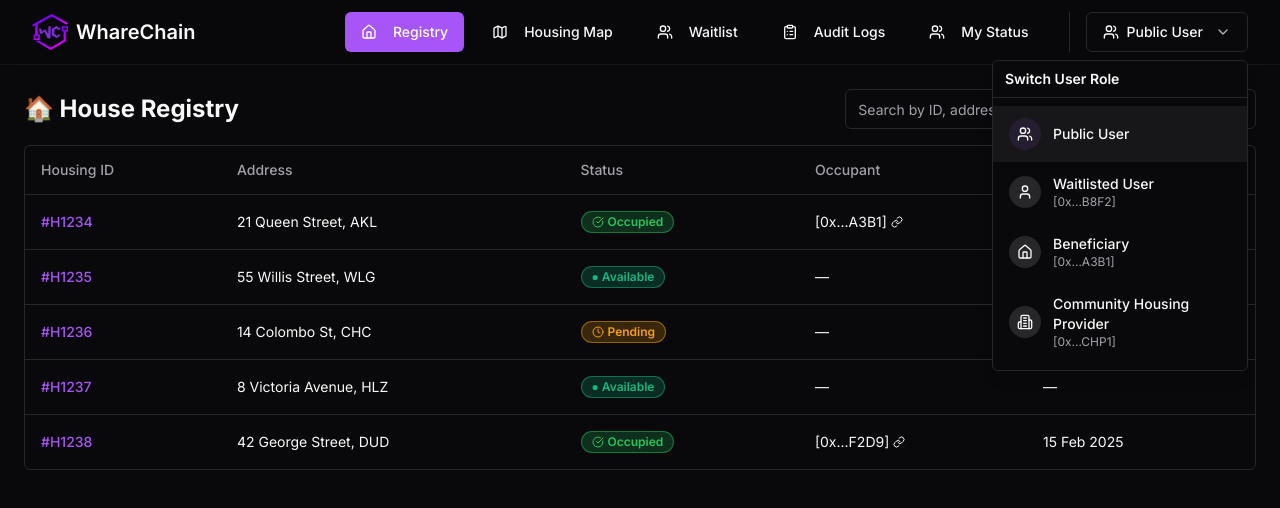
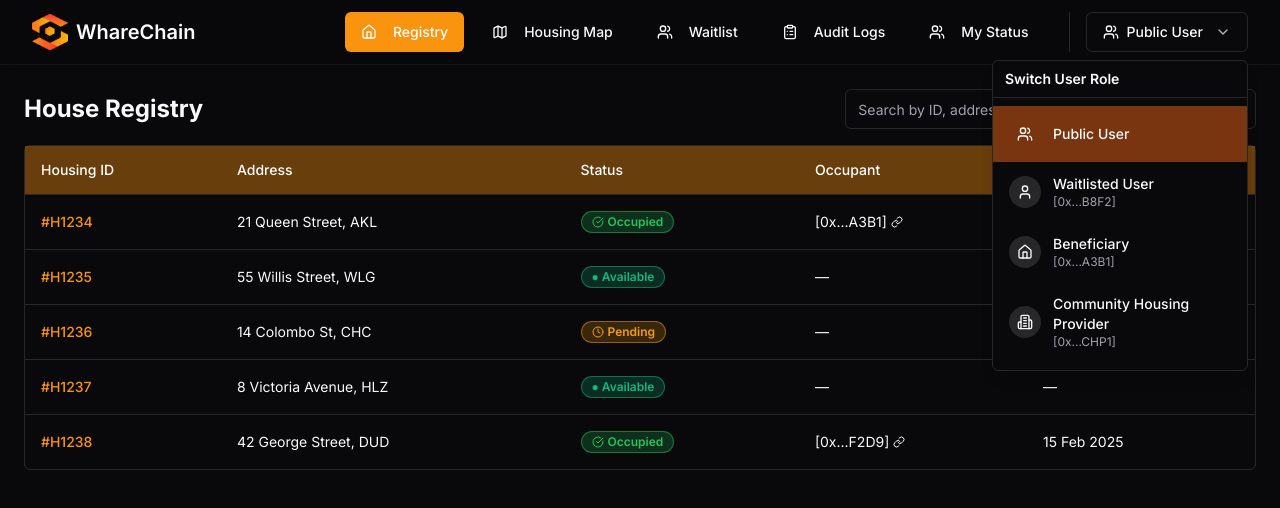
Before and after one commit to lucasr1b/whare-chain, a Next.js app: page / in a window 1280 px wide. Both pictures are taken after a click on the button "Public User". Shown: the top 508 px of the page. Built offline with nearby package versions, Linux system fonts and the light colour scheme.

Commit message:
Design - change colour & font (orange)

```diff
--- a/app/globals.css
+++ b/app/globals.css
@@ -33,7 +33,7 @@
     --card-foreground: 0 0% 98%;
     --popover: 240 10% 3.9%;
     --popover-foreground: 0 0% 98%;
-    --primary: 271 91% 65%;
+    --primary: 34, 96%, 52%;
     --primary-foreground: 0 0% 100%;
     --secondary: 240 3.7% 15.9%;
     --secondary-foreground: 0 0% 98%;
@@ -45,7 +45,7 @@
     --destructive-foreground: 0 0% 98%;
     --border: 240 3.7% 15.9%;
     --input: 240 3.7% 15.9%;
-    --ring: 271 91% 65%;
+    --ring: 34, 96%, 52%;
   }
 }
 
--- a/app/layout.tsx
+++ b/app/layout.tsx
@@ -9,6 +9,9 @@ const inter = Inter({ subsets: ["latin"] })
 
 export const metadata: Metadata = {
   title: "WhareChain",
+  icons: {
+    icon: "/logo.png",
+  },
   description: "Transparent social housing management system for New Zealand",
   generator: 'v0.dev'
 }
--- a/components/audit-logs.tsx
+++ b/components/audit-logs.tsx
@@ -52,7 +52,7 @@ export function AuditLogs() {
   return (
     <div className="space-y-4">
       <div className="flex items-center">
-        <h1 className="text-2xl font-bold">🔒 MSD Audit Logs</h1>
+        <h1 className="text-2xl font-bold">MSD Audit Logs</h1>
       </div>
 
       <div className="space-y-2 text-muted-foreground">
--- a/components/beneficiary-dashboard.tsx
+++ b/components/beneficiary-dashboard.tsx
@@ -89,7 +89,7 @@ export function BeneficiaryDashboard() {
   return (
     <div className="space-y-6 max-w-4xl mx-auto">
       <div className="flex flex-col md:flex-row md:items-center md:justify-between gap-4">
-        <h1 className="text-3xl font-bold">🏠 My Housing</h1>
+        <h1 className="text-3xl font-bold">My Housing</h1>
         <Button
           onClick={() => setMaintenanceDialogOpen(true)}
           className="gap-2 bg-primary hover:bg-primary/90 text-primary-foreground"
--- a/components/chp-dashboard.tsx
+++ b/components/chp-dashboard.tsx
@@ -161,7 +161,7 @@ export function CHPDashboard() {
   return (
     <div className="space-y-6 max-w-6xl mx-auto">
       <div className="flex flex-col md:flex-row md:items-center md:justify-between gap-4">
-        <h1 className="text-3xl font-bold">🏢 Community Housing Provider</h1>
+        <h1 className="text-3xl font-bold">Community Housing Provider</h1>
         <div className="flex items-center gap-2 bg-muted/50 px-4 py-2 rounded-md">
           <span className="text-muted-foreground">Provider ID:</span>
           <span className="font-medium">{userId || "[0x...CHP1]"}</span>
--- a/components/housing-registry.tsx
+++ b/components/housing-registry.tsx
@@ -59,7 +59,7 @@ export function HousingRegistry() {
   return (
     <div className="space-y-4">
       <div className="flex items-center justify-between">
-        <h1 className="text-2xl font-bold">🏠 House Registry</h1>
+        <h1 className="text-2xl font-bold">House Registry</h1>
         <div className="w-1/3">
           <Input
             placeholder="Search by ID, address, or status..."
--- a/components/my-waitlist-status.tsx
+++ b/components/my-waitlist-status.tsx
@@ -81,7 +81,7 @@ export function MyWaitlistStatus() {
   return (
     <div className="space-y-6 max-w-4xl mx-auto">
       <div className="flex items-center">
-        <h1 className="text-2xl font-bold">👤 My Waitlist Status</h1>
+        <h1 className="text-2xl font-bold">My Waitlist Status</h1>
       </div>
 
       {!showResults ? (
--- a/components/ui/table.tsx
+++ b/components/ui/table.tsx
@@ -73,7 +73,7 @@ const TableHead = React.forwardRef<
   <th
     ref={ref}
     className={cn(
-      "h-12 px-4 text-left align-middle font-medium text-muted-foreground [&:has([role=checkbox])]:pr-0",
+      "h-12 px-4 text-left align-middle font-medium text-muted-foreground bg-[#fb9010]/40 text-white [&:has([role=checkbox])]:pr-0",
       className
     )}
     {...props}
--- a/components/user-selector.tsx
+++ b/components/user-selector.tsx
@@ -68,9 +68,10 @@ export function UserSelector() {
               <button
                 key={role.id}
                 onClick={() => handleRoleChange(role.id as UserRole)}
-                className={`w-full text-left px-4 py-3 text-sm hover:bg-accent flex items-center gap-3 ${
-                  role.id === userRole ? "bg-accent/50" : ""
+                className={`w-full text-left px-4 py-3 text-sm hover:bg-[#fcbc00] flex items-center gap-3 ${
+                  role.id === userRole ? "bg-amber-900" : ""
                 }`}
+
               >
                 <div className={`p-2 rounded-full ${role.id === userRole ? "bg-primary/10" : "bg-muted"}`}>
                   {role.icon && <role.icon className="h-4 w-4" />}
--- a/components/waitlist-status.tsx
+++ b/components/waitlist-status.tsx
@@ -52,7 +52,7 @@ export function WaitlistStatus() {
   return (
     <div className="space-y-4">
       <div className="flex items-center">
-        <h1 className="text-2xl font-bold">📄 Housing Waitlist</h1>
+        <h1 className="text-2xl font-bold">Housing Waitlist</h1>
       </div>
 
       <p className="text-muted-foreground">
--- a/components/waitlisted-user-dashboard.tsx
+++ b/components/waitlisted-user-dashboard.tsx
@@ -108,7 +108,7 @@ export function WaitlistedUserDashboard() {
   return (
     <div className="space-y-6 max-w-4xl mx-auto">
       <div className="flex flex-col md:flex-row md:items-center md:justify-between gap-4">
-        <h1 className="text-3xl font-bold">👤 My Waitlist Status</h1>
+        <h1 className="text-3xl font-bold">My Waitlist Status</h1>
         <Button
           onClick={() => setUpdateCircumstancesOpen(true)}
           className="gap-2 bg-primary hover:bg-primary/90 text-primary-foreground"
--- a/styles/globals.css
+++ b/styles/globals.css
@@ -1,6 +1,7 @@
 @tailwind base;
 @tailwind components;
 @tailwind utilities;
+
 
 body {
   font-family: Arial, Helvetica, sans-serif;
```
Also changed, not shown: public/logo.png.
